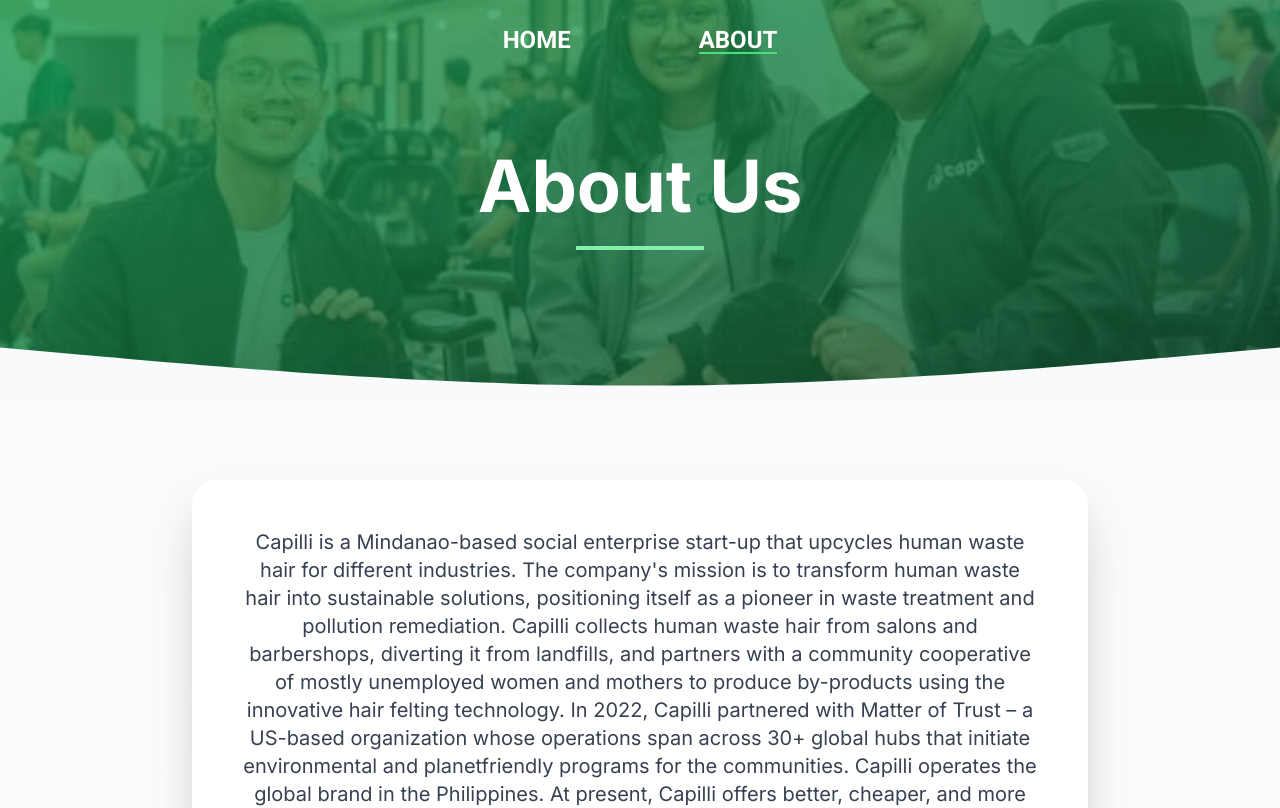
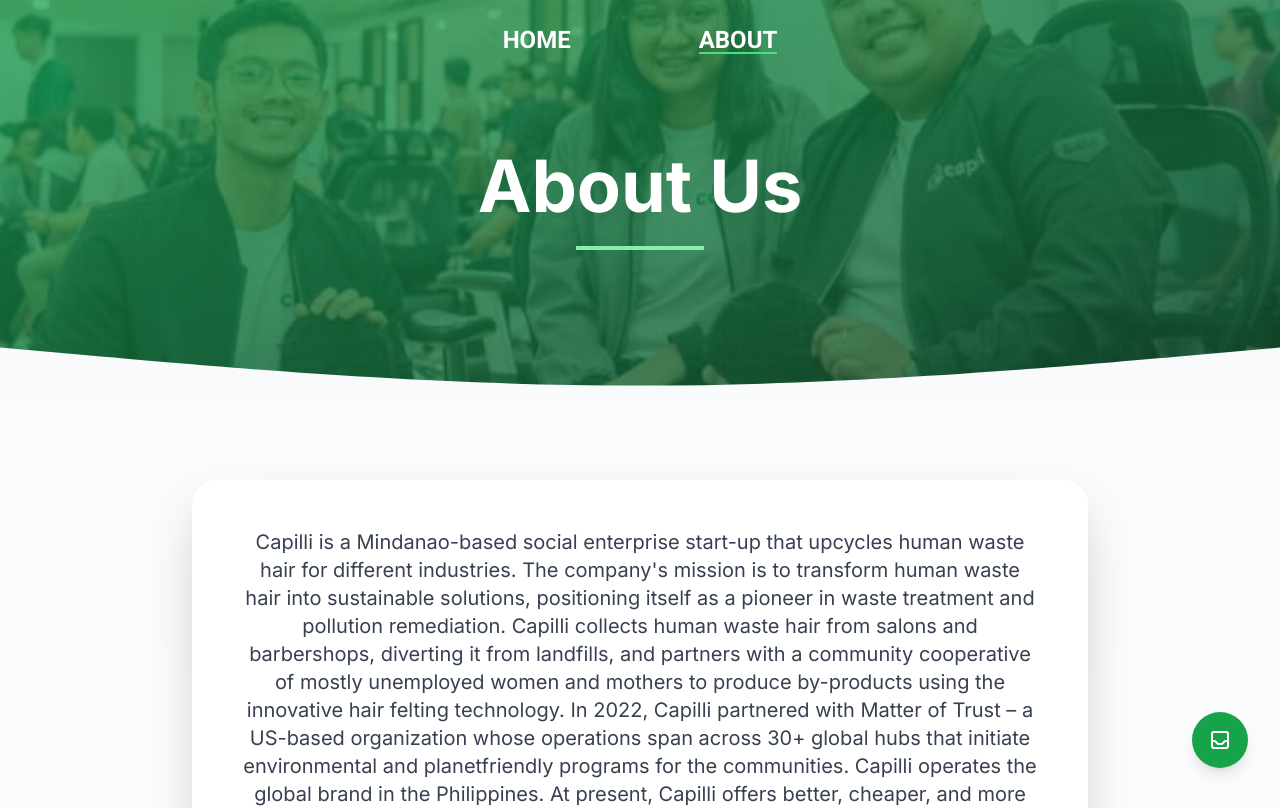
Before and after one commit to KyleGab2021/captraproj, a React (Create React App) app: page /about in a window 1280 px wide. Shown: the top 808 px of the page. Built offline with nearby package versions, Linux system fonts and the light colour scheme.

Commit message:
8th Commit - Floating Message Icon

```diff
--- a/src/pages/About.js
+++ b/src/pages/About.js
@@ -213,6 +213,29 @@
           </div>
         </div>
       )}
+
+      {/* Sticky Message Icon */}
+      <button
+        onClick={() => window.location.href = '/#contact'}
+        className="fixed bottom-8 right-8 z-50 bg-green-600 hover:bg-green-700 text-white p-4 rounded-full shadow-lg hover:shadow-xl transition-all duration-300 group"
+        aria-label="Contact Us"
+      >
+        <svg
+          className="w-6 h-6 group-hover:scale-110 transform transition-transform duration-200"
+          fill="none"
+          stroke="currentColor"
+          viewBox="0 0 24 24"
+          xmlns="http://www.w3.org/2000/svg"
+        >
+          <path
+            strokeLinecap="round"
+            strokeLinejoin="round"
+            strokeWidth="2"
+            d="M20 13V6a2 2 0 00-2-2H6a2 2 0 00-2 2v7m16 0v5a2 2 0 01-2 2H6a2 2 0 01-2-2v-5m16 0h-2.586a1 1 0 00-.707.293l-2.414 2.414a1 1 0 01-.707.293h-3.172a1 1 0 01-.707-.293l-2.414-2.414A1 1 0 006.586 13H4"
+          />
+        </svg>
+      </button>
+
     </div>
   );
 }
--- a/src/pages/Home.js
+++ b/src/pages/Home.js
@@ -579,6 +579,7 @@
 
       {/* Contact Section*/}
       <section
+        id="contact"
         data-section="contact"
         className={`py-20 relative overflow-hidden transition-all duration-1000 ${isIntersecting['contact'] ? 'opacity-100' : 'opacity-70'}`}
       >
@@ -785,6 +786,28 @@
         </div>
       </section>
 
+      {/* Sticky Message Icon */}
+      <button
+        onClick={() => document.getElementById('contact').scrollIntoView({ behavior: 'smooth' })}
+        className="fixed bottom-8 right-8 z-50 bg-green-600 hover:bg-green-700 text-white p-4 rounded-full shadow-lg hover:shadow-xl transition-all duration-300 group"
+        aria-label="Contact Us"
+      >
+        <svg
+          className="w-6 h-6 group-hover:scale-110 transform transition-transform duration-200"
+          fill="none"
+          stroke="currentColor"
+          viewBox="0 0 24 24"
+          xmlns="http://www.w3.org/2000/svg"
+        >
+          <path
+            strokeLinecap="round"
+            strokeLinejoin="round"
+            strokeWidth="2"
+            d="M20 13V6a2 2 0 00-2-2H6a2 2 0 00-2 2v7m16 0v5a2 2 0 01-2 2H6a2 2 0 01-2-2v-5m16 0h-2.586a1 1 0 00-.707.293l-2.414 2.414a1 1 0 01-.707.293h-3.172a1 1 0 01-.707-.293l-2.414-2.414A1 1 0 006.586 13H4"
+          />
+        </svg>
+      </button>
+
       {/* Modal */}
       <ProductModal />
     </div>
```
